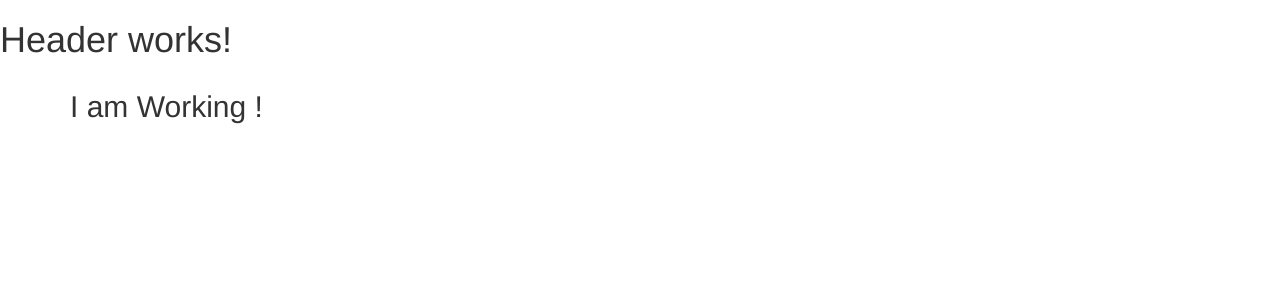
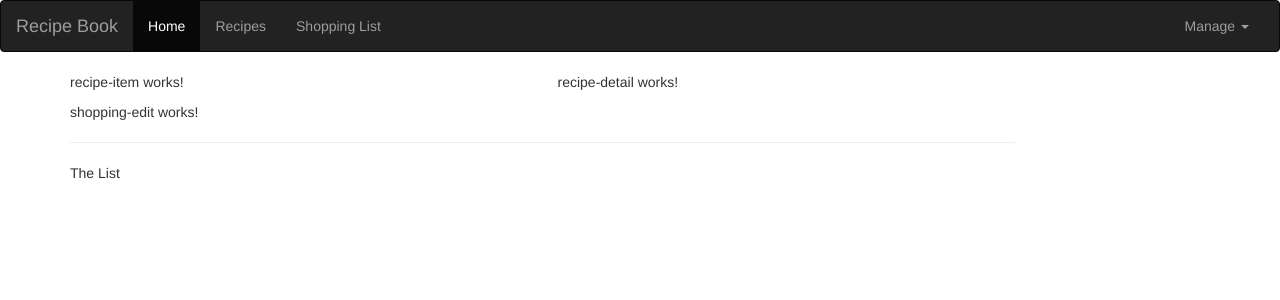
Before and after one commit to Kartik-28/Angular-Projects, an Angular app in the folder Shopping-cart-and-recepie-book-app/: page / in a window 1280 px wide. Shown: the top 300 px of the page. Built offline with nearby package versions, Linux system fonts and the light colour scheme.

Commit message:
Added Code or Navigation Bar

```diff
--- a/Shopping-cart-and-recepie-book-app/src/app/app.component.html
+++ b/Shopping-cart-and-recepie-book-app/src/app/app.component.html
@@ -1,8 +1,9 @@
 <app-header></app-header>
 <div class="container">
   <div class="row">
-    <div class="col-md-6">
-      <h2>I am Working !</h2>
+    <div class="col-md-12">
+      <app-recipes></app-recipes>
+      <app-shopping-list></app-shopping-list>
     </div>
   </div>
 </div>
--- a/Shopping-cart-and-recepie-book-app/src/app/header/header.component.html
+++ b/Shopping-cart-and-recepie-book-app/src/app/header/header.component.html
@@ -1 +1,25 @@
-<h1>Header works!</h1>
+<nav class="navbar navbar-inverse">
+    <div class="container-fluid">
+      <div class="navbar-header">
+        <a class="navbar-brand" href="#">Recipe Book</a>
+      </div>
+
+      <div class="collapse navbar-collapse">
+      <ul class="nav navbar-nav">
+        <li class="active"><a href="#">Home</a></li>
+        <li><a href="#">Recipes</a></li>
+        <li><a href="#">Shopping List</a></li>
+      </ul>
+
+      <ul class="nav navbar-nav navbar-right">
+        <li class="dropdown">
+            <a href="#" class="dropdown-toggle" role="button">Manage <span class="caret"></span></a>
+            <ul class="dropdown-menu">
+                <li><a href="#">Save Data</a></li>
+                <li><a href="#">Fetch Data</a></li>
+            </ul>
+        </li>
+      </ul>
+      </div>
+    </div>
+  </nav>
--- a/Shopping-cart-and-recepie-book-app/src/app/recipes/recipe-list/recipe-list.component.html
+++ b/Shopping-cart-and-recepie-book-app/src/app/recipes/recipe-list/recipe-list.component.html
@@ -1 +1 @@
-<p>recipe-list works!</p>
+<app-recipe-item></app-recipe-item>
--- a/Shopping-cart-and-recepie-book-app/src/app/recipes/recipes.component.html
+++ b/Shopping-cart-and-recepie-book-app/src/app/recipes/recipes.component.html
@@ -1 +1,9 @@
-<p>recipes works!</p>
+<div class="row">
+   <div class="col-md-5">
+     <app-recipe-list></app-recipe-list>
+   </div>
+
+   <div class="col-md-7">
+     <app-recipe-detail></app-recipe-detail>
+   </div>
+</div>
--- a/Shopping-cart-and-recepie-book-app/src/app/shopping-list/shopping-list.component.html
+++ b/Shopping-cart-and-recepie-book-app/src/app/shopping-list/shopping-list.component.html
@@ -1 +1,7 @@
-<p>shopping-list works!</p>
+<div class="row">
+    <div class="col-xs-10">
+       <app-shopping-edit></app-shopping-edit>
+       <hr>
+       <p>The List</p>
+    </div>
+</div>
```
